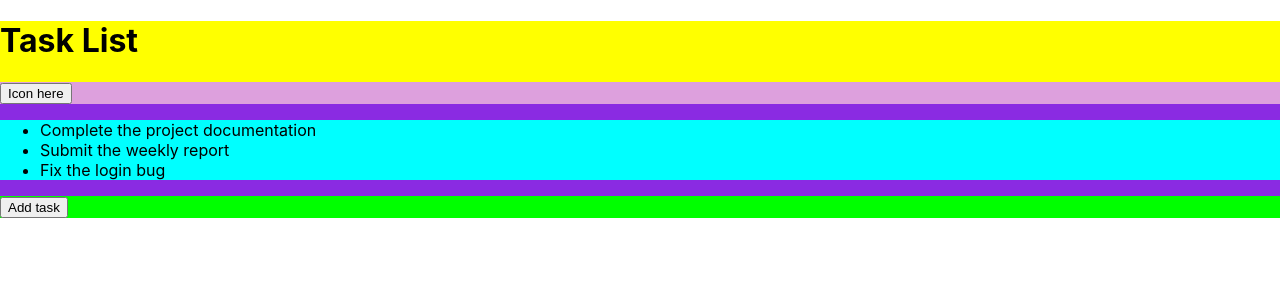
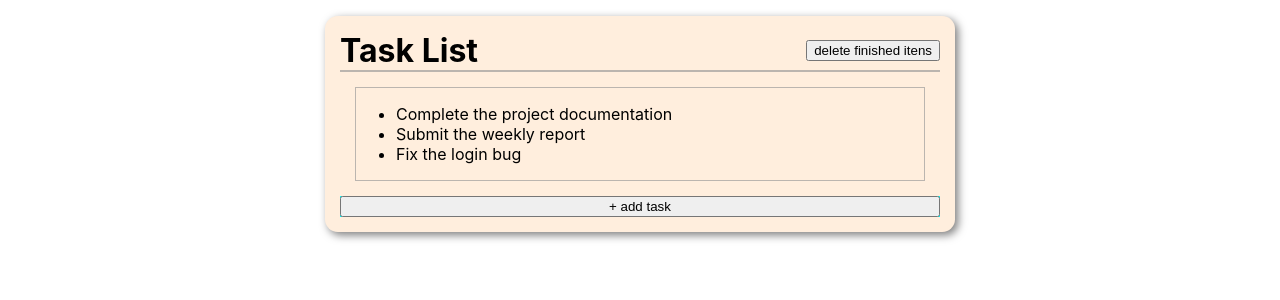
Before and after one commit to fabiodbf/monorepo-crud-mongo, a React (Create React App) app in the folder WebApp/tasks/: page / in a window 1280 px wide. Shown: the top 300 px of the page. Built offline with nearby package versions, Linux system fonts and the light colour scheme.

Commit message:
Improving style of the main containter

```diff
--- a/WebApp/tasks/src/components/list-container/container.jsx
+++ b/WebApp/tasks/src/components/list-container/container.jsx
@@ -17,12 +17,12 @@ function Container() {
 
   return (
     <div id={styles["container"]}>
-      <div id={styles["list-container-header"]}>
-        <div>
+      <div id={styles["top"]}>
+        <div id="container-heading">
           <h1>Task List</h1>
         </div>
-        <div id={styles["header-controls"]}>
-          <button>Icon here</button>
+        <div id="top-controls">
+          <button>delete finished itens</button>
         </div>
       </div>
       <div id={styles["list-wrapper"]}>
@@ -30,7 +30,7 @@ function Container() {
       </div>
       <div id={styles["bottom-controls"]}>
         <div>
-          <button>Add task</button>
+          <button>+ add task</button>
         </div>
       </div>
     </div>
--- a/WebApp/tasks/src/components/list-container/container.module.css
+++ b/WebApp/tasks/src/components/list-container/container.module.css
@@ -1,19 +1,56 @@
 #container {
-  background-color: blueviolet;
+  background-color: #ffeedd;
+  margin: 1em auto;
+  width: 80%;
+  max-width: 600px;
+  padding: 15px;
+  box-shadow: 0.2em 0.2em 0.5em 0.005em #00000080;
+  border-radius: 0.8em;
 }
 
-#list-container-header {
-  background-color: yellow;
-}
+#top {
+  display: flex;
+  border-bottom: 2px solid #999999aa;
 
-#header-controls {
-  background-color: plum;
+  div[id="container-heading"] {
+    flex: 3;
+
+    h1 {
+      /*change font family here*/
+      margin: 0;
+    }
+  }
+
+  div[id="top-controls"] {
+    display: flex;
+    flex-direction: row;
+    align-items: center;
+    justify-content: end;
+    flex: 1;
+
+    buttom {
+      flex: 1;
+    }
+  }
 }
 
 #list-wrapper {
-  background-color: aqua;
+  border: 1px solid #999999aa;
+  margin: 15px;
 }
 
 #bottom-controls {
+  display: flex;
   background-color: lime;
+
+  > div {
+    flex-grow: 1;
+    display: flex;
+    background-color: aqua;
+
+    button {
+      /*this guy should be a separate class*/
+      flex: 1;
+    }
+  }
 }
```
